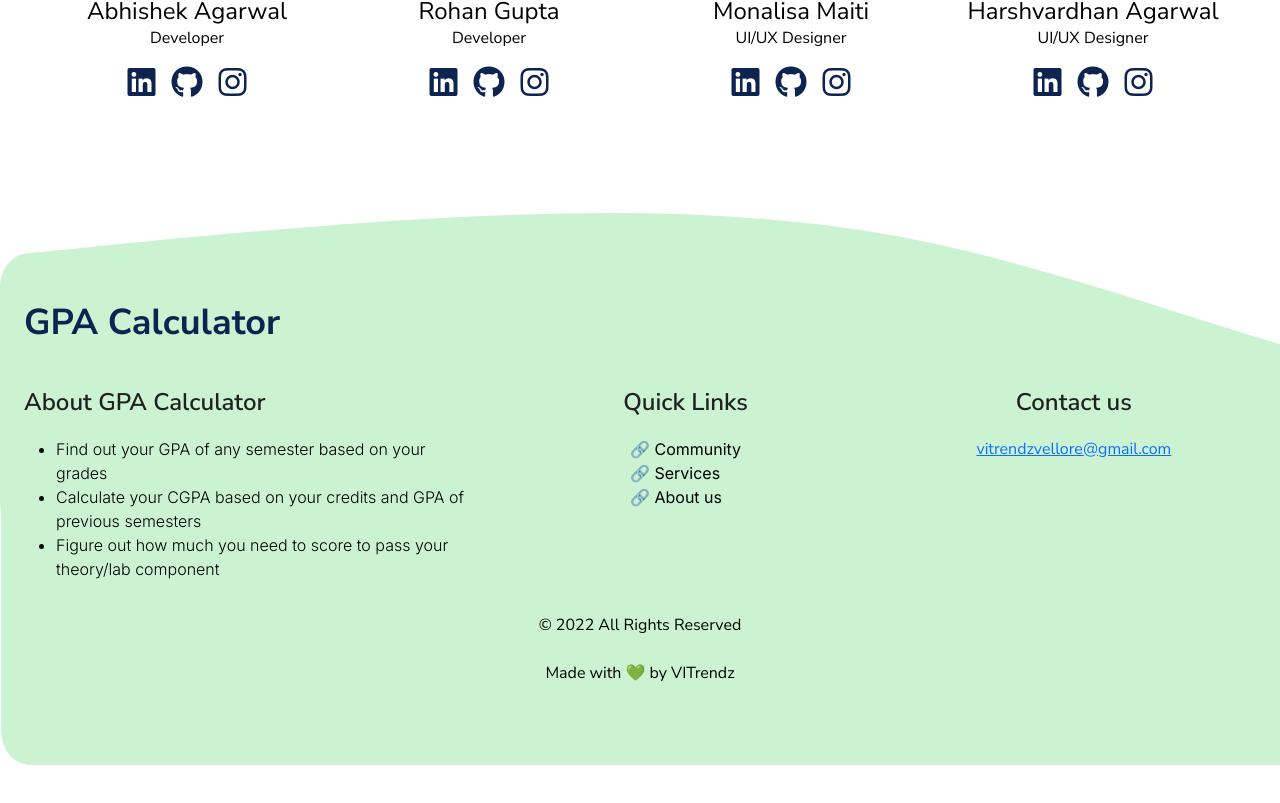
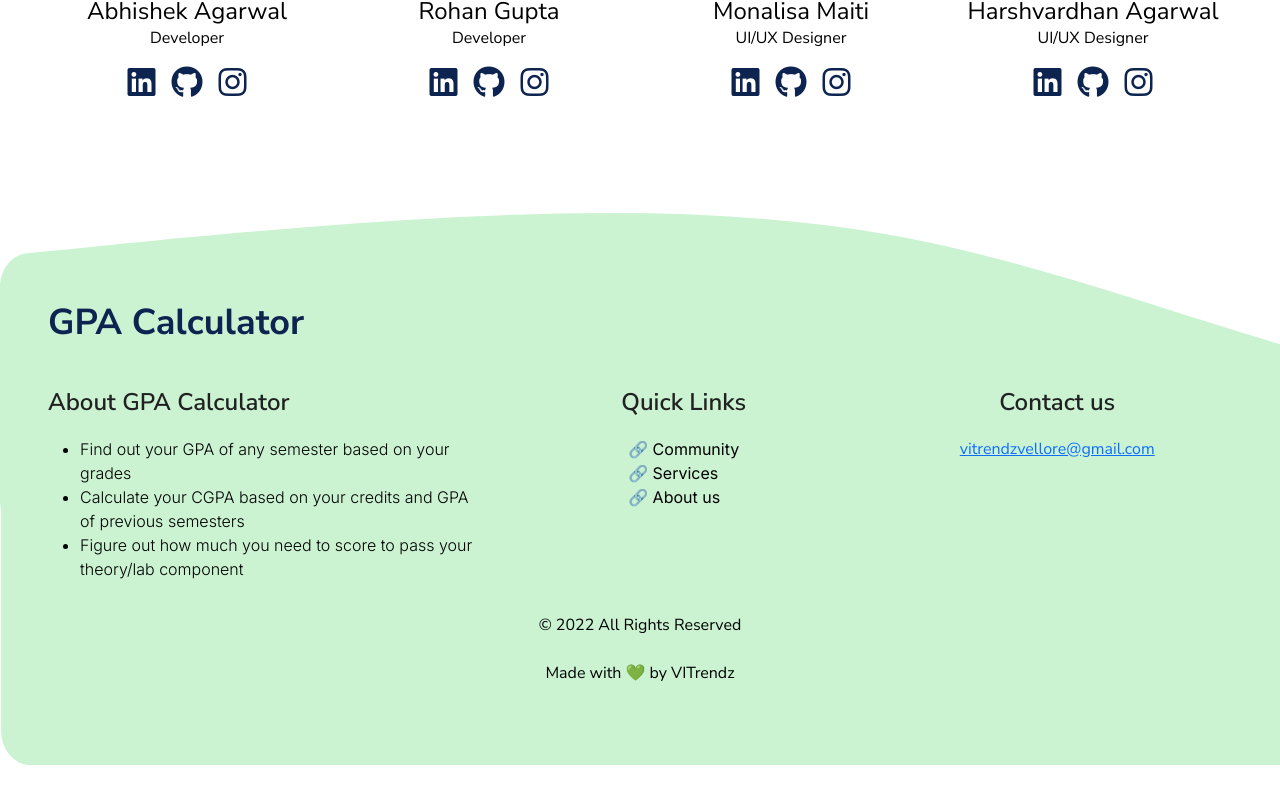
Before and after one commit to dhavalkolhe/gpa-calc, a React (Create React App) app: page / in a window 1280 px wide. Shown: the part 1799-2602 px from the top of the page. Built offline with nearby package versions, Linux system fonts and the light colour scheme.

Commit message:
footer width fix, about us link fix

```diff
--- a/src/Components/Footer/Footer.css
+++ b/src/Components/Footer/Footer.css
@@ -39,7 +39,7 @@
 .footer-main {
     position: relative;
     margin-bottom: 3rem;
-    padding: 5rem 1.5rem;
+    padding: 5rem 3rem;
     max-width: 1400px;
     left: 50%;
     transform: translateX(-50%);
@@ -65,6 +65,7 @@
     display: flex;
     flex-direction: column;
     justify-content: space-between;
+    max-width: 1400px;
 }
 
 .footer__content-container {
--- a/src/Components/Navbar/Navbar.jsx
+++ b/src/Components/Navbar/Navbar.jsx
@@ -91,7 +91,7 @@ function Navbar() {
               </ul>
             </li>
             <li className="nav-item">
-              <a className="nav-link" href="#about">
+              <a className="nav-link" href="/#about-us">
                 About
               </a>
             </li>
```
